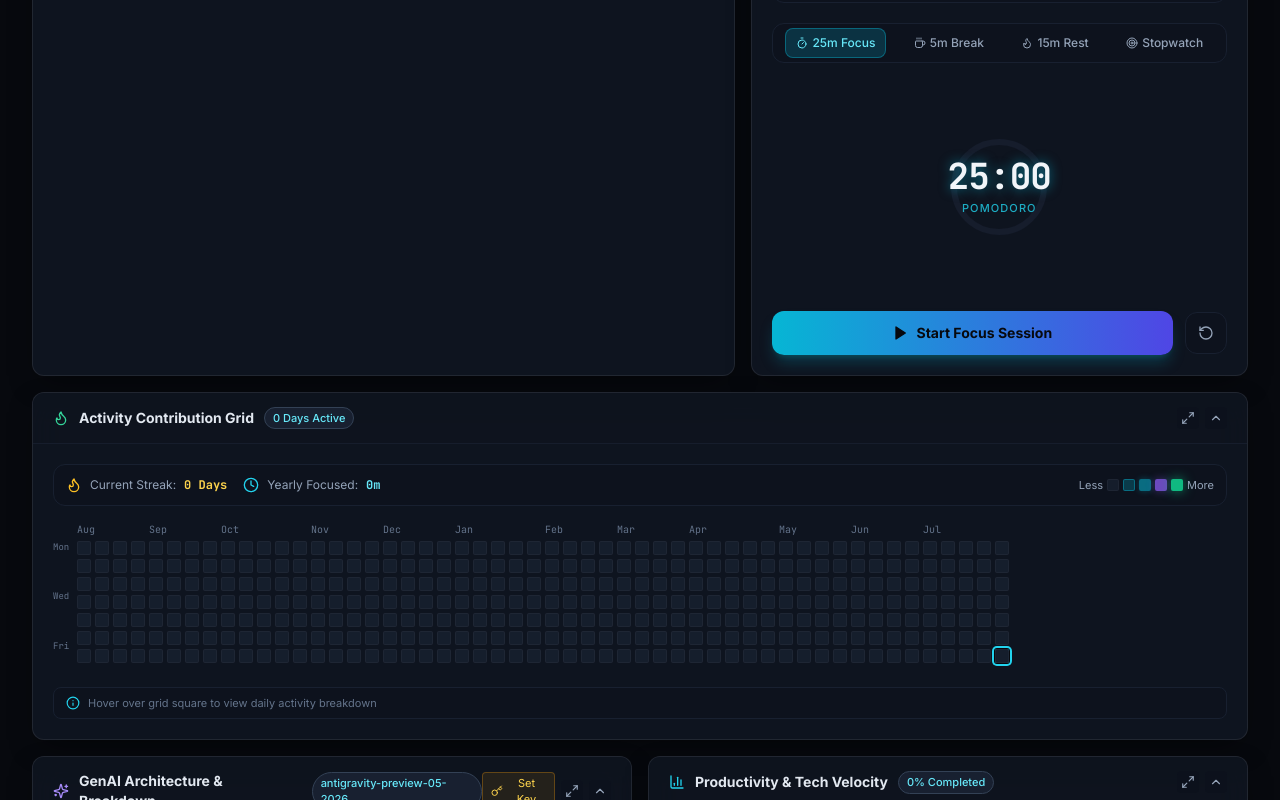
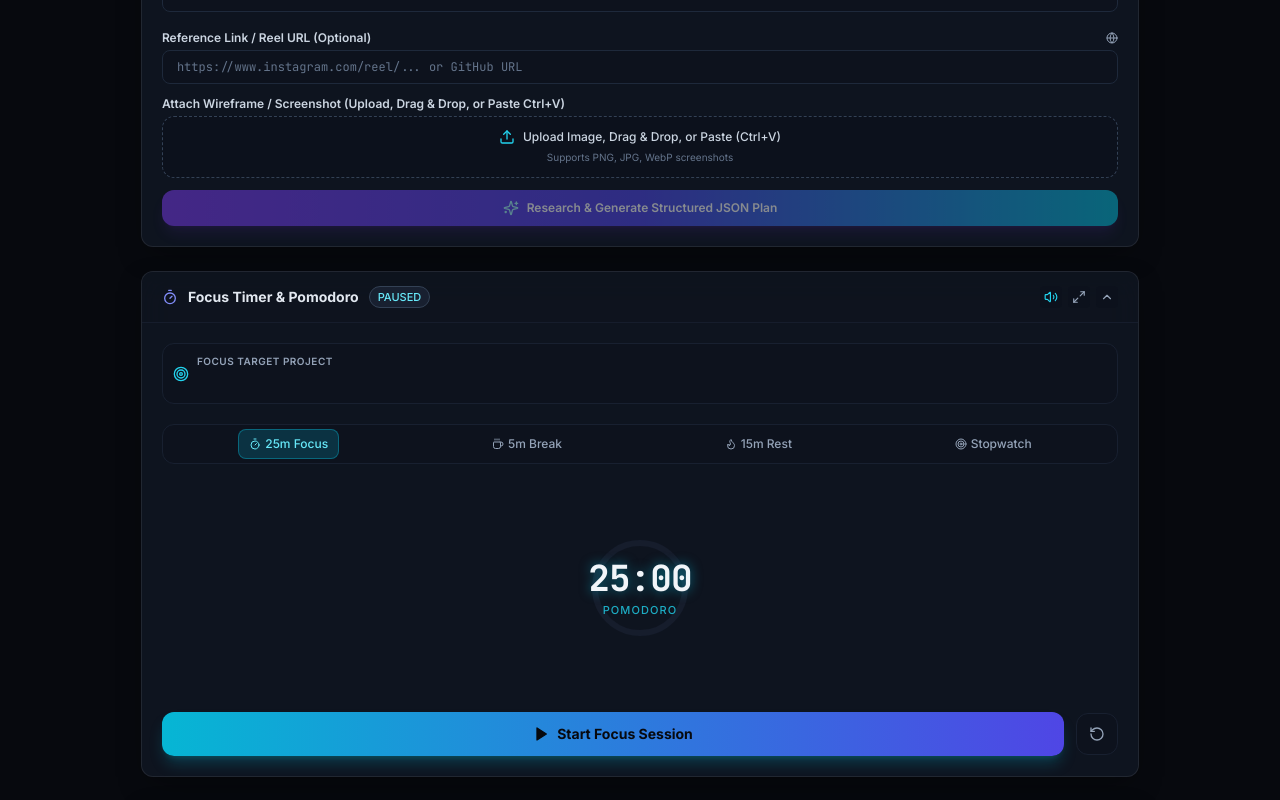
Before and after one commit to Ahnaf-Zahin-Alif/ProjectTracker, a React (Vite) app: page / in a window 1280 px wide. Shown: the part 220-1020 px from the top of the page. Built offline with nearby package versions, Linux system fonts and the light colour scheme.

Commit message:
Update Dashboard layout to keep GenAI Architecture left panel and Focus Timer time tracker

```diff
--- a/src/App.jsx
+++ b/src/App.jsx
@@ -670,7 +670,7 @@ function FocusTimerTile() {
   const strokeDashoffset = 283 * (1 - progressPercent);
 
   return (
-    <TileWrapper title="Focus Timer & Pomodoro" icon={Timer} badge={isRunning ? 'RUNNING' : 'PAUSED'} colSpan="col-span-12 lg:col-span-5" headerAccent="text-indigo-400" actions={
+    <TileWrapper title="Focus Timer & Pomodoro" icon={Timer} badge={isRunning ? 'RUNNING' : 'PAUSED'} colSpan="col-span-12" headerAccent="text-indigo-400" actions={
       <button onClick={() => setSettings({ ...settings, soundEnabled: !settings.soundEnabled })} className="p-1 rounded bg-slate-900/60 text-slate-400 hover:text-cyan-400">
         {settings.soundEnabled ? <Volume2 className="w-3.5 h-3.5 text-cyan-400" /> : <VolumeX className="w-3.5 h-3.5" />}
       </button>
@@ -908,7 +908,7 @@ function AiResearchTile() {
   };
 
   return (
-    <TileWrapper title="GenAI Architecture & Breakdown" icon={Sparkles} badge="antigravity-preview-05-2026" colSpan="col-span-12 lg:col-span-6" headerAccent="text-violet-400" actions={
+    <TileWrapper title="GenAI Architecture & Breakdown" icon={Sparkles} badge="antigravity-preview-05-2026" colSpan="col-span-12" headerAccent="text-violet-400" actions={
       !settings.apiKey && <button onClick={() => setIsApiKeyModalOpen(true)} className="flex items-center space-x-1 px-2 py-0.5 text-[11px] rounded bg-amber-500/10 text-amber-300 border border-amber-500/30"><Key className="w-3 h-3" /><span>Set Key</span></button>
     }>
       <div className="flex flex-col space-y-4" onPaste={handlePaste}>
@@ -1024,13 +1024,11 @@ function AnalyticsTile() {
 
 function BentoGrid() {
   return (
-    <main className="max-w-7xl mx-auto px-4 lg:px-8 py-6">
-      <div className="bento-container">
-        <ProjectListTile />
+    <main className="max-w-7xl mx-auto px-4 lg:px-8 py-6 space-y-6">
+      <div className="grid grid-cols-12 gap-6">
+        <AiResearchTile />
         <FocusTimerTile />
         <ContributionHeatmapTile />
-        <AiResearchTile />
-        <AnalyticsTile />
       </div>
     </main>
   );
--- a/src/components/tiles/AiResearchTile.jsx
+++ b/src/components/tiles/AiResearchTile.jsx
@@ -142,7 +142,7 @@ export function AiResearchTile() {
       title="GenAI Architecture & Breakdown"
       icon={Sparkles}
       badge="antigravity-preview-05-2026"
-      colSpan="col-span-12 lg:col-span-6"
+      colSpan="col-span-12"
       headerAccent="text-violet-400"
       actions={
         !settings.apiKey && (
--- a/src/components/tiles/FocusTimerTile.jsx
+++ b/src/components/tiles/FocusTimerTile.jsx
@@ -48,7 +48,7 @@ export function FocusTimerTile() {
       title="Focus Timer & Pomodoro"
       icon={Timer}
       badge={isRunning ? 'RUNNING' : 'PAUSED'}
-      colSpan="col-span-12 lg:col-span-5"
+      colSpan="col-span-12"
       headerAccent="text-indigo-400"
       actions={
         <button
```
Also changed, not shown: src/app.js (+3 -5 lines), src/components/layout/BentoGrid.jsx (+7 -11 lines).
